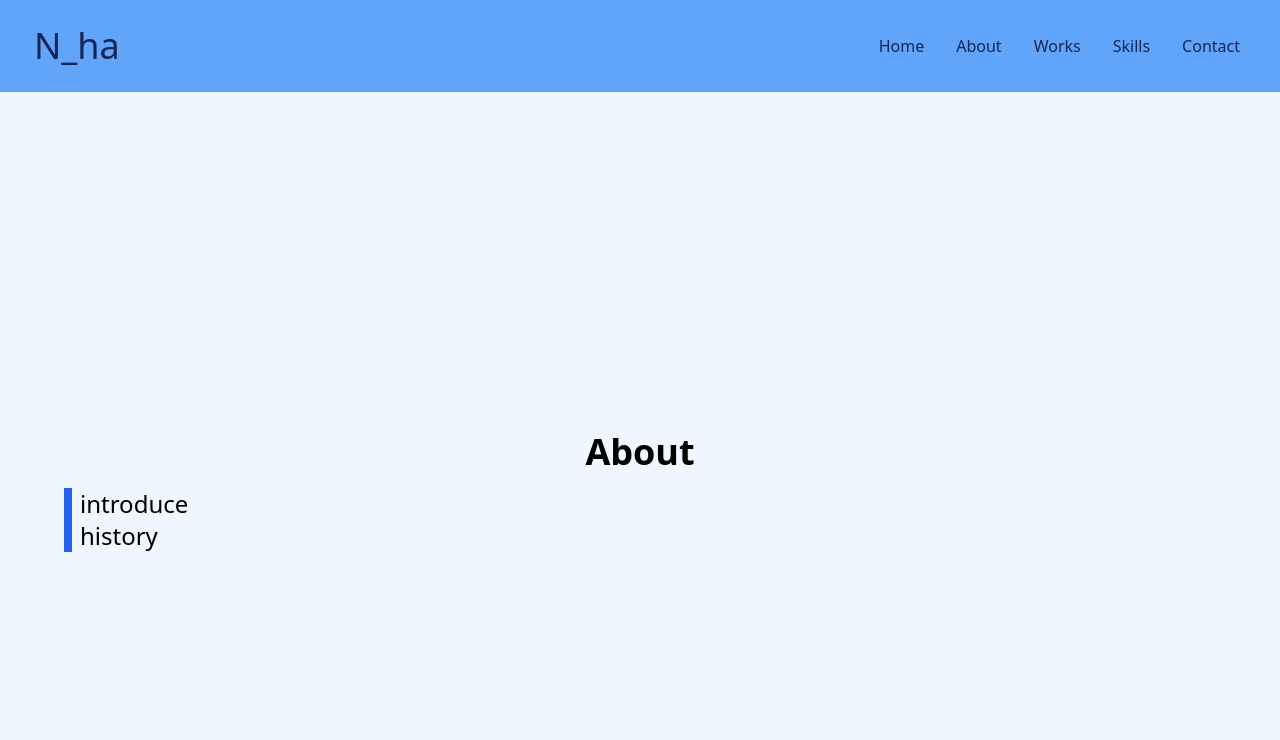
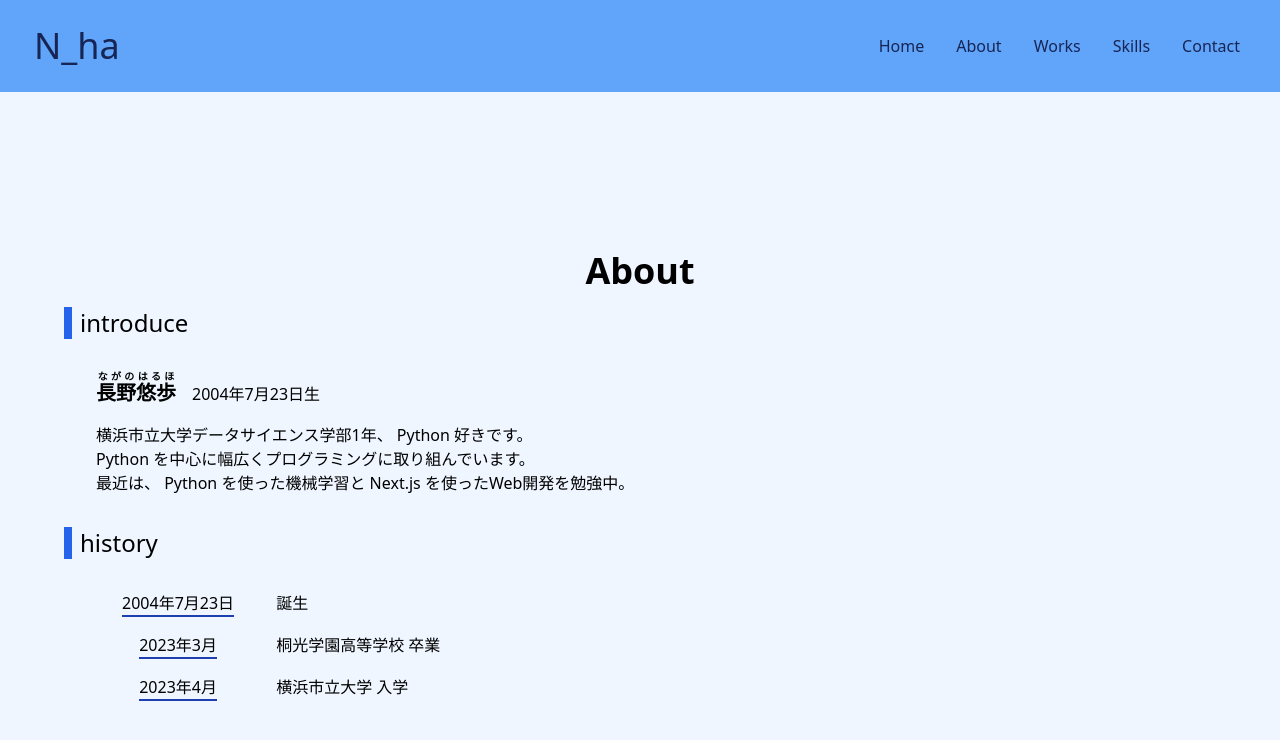
Before and after one commit to N-ha-1050/portfolio, a Next.js app: page /about in a window 1280 px wide. Shown: the top 740 px of the page. Built offline with nearby package versions, Linux system fonts and the light colour scheme.

Commit message:
about ページにコンテンツの追加

```diff
--- a/src/pages/about.tsx
+++ b/src/pages/about.tsx
@@ -3,11 +3,40 @@ import { SetInline } from "@/components/ui/SetInline"
 import { Title } from "@/components/ui/Title"
 import { NextPage } from "next"
 
+const history: { date: string; content: string }[] = [
+    { date: "2004年7月23日", content: "誕生" },
+    { date: "2023年3月", content: "桐光学園高等学校 卒業" },
+    { date: "2023年4月", content: "横浜市立大学 入学" },
+]
+
 const About: NextPage = () => (
     <SetInline>
         <Title>About</Title>
         <Section>introduce</Section>
+        <p className="m-8">
+            <span className="mb-4 block">
+                <ruby className="mr-4 text-xl font-bold">
+                    長野悠歩<rt>ながのはるほ</rt>
+                </ruby>
+                2004年7月23日生
+            </span>
+            横浜市立大学データサイエンス学部1年、 Python 好きです。
+            <br />
+            Python を中心に幅広くプログラミングに取り組んでいます。
+            <br />
+            最近は、 Python を使った機械学習と Next.js を使ったWeb開発を勉強中。
+        </p>
         <Section>history</Section>
+        <div className="m-8 grid md:w-fit md:grid-cols-2 md:gap-4">
+            {history.map(({ date, content }) => (
+                <>
+                    <p className="justify-self-center text-blue-800 md:border-b-2 md:border-blue-800 md:text-black">
+                        {date}
+                    </p>
+                    <p className="mb-8 md:mb-0">{content}</p>
+                </>
+            ))}
+        </div>
     </SetInline>
 )
 
```
